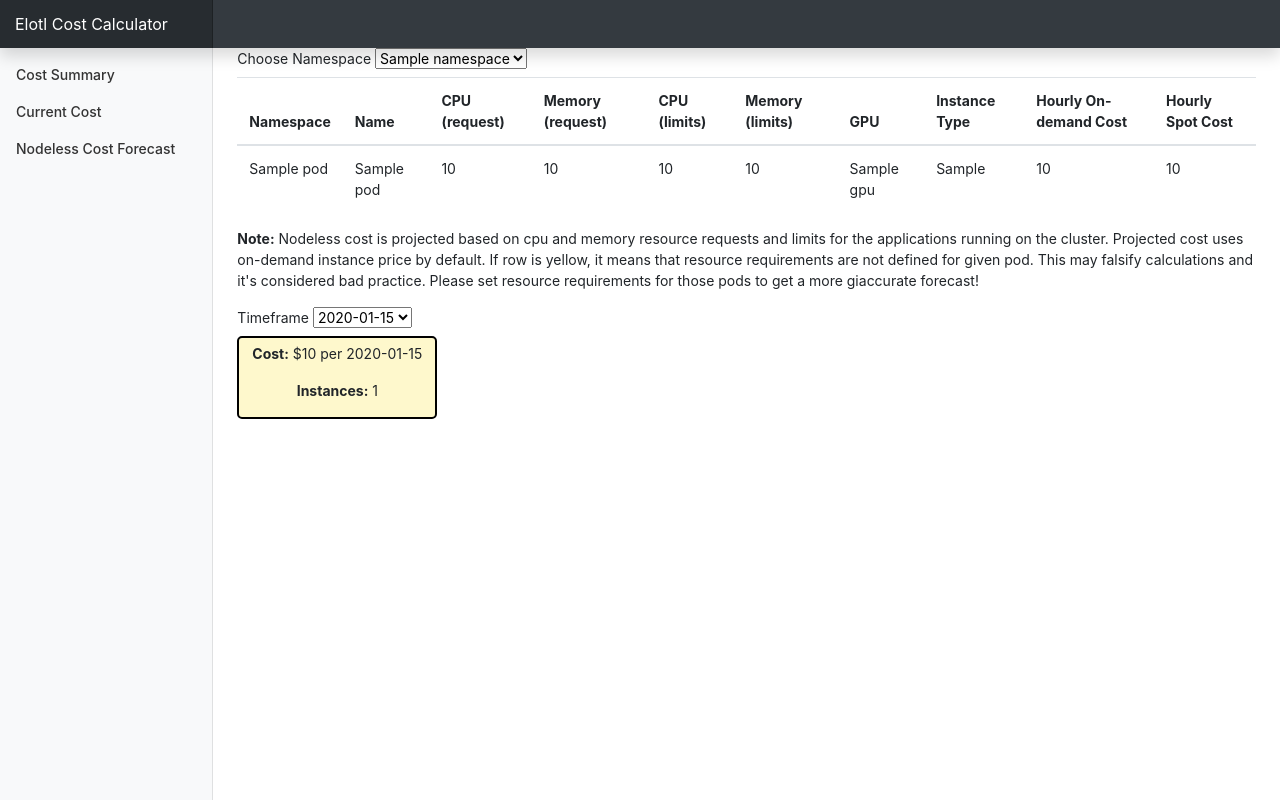
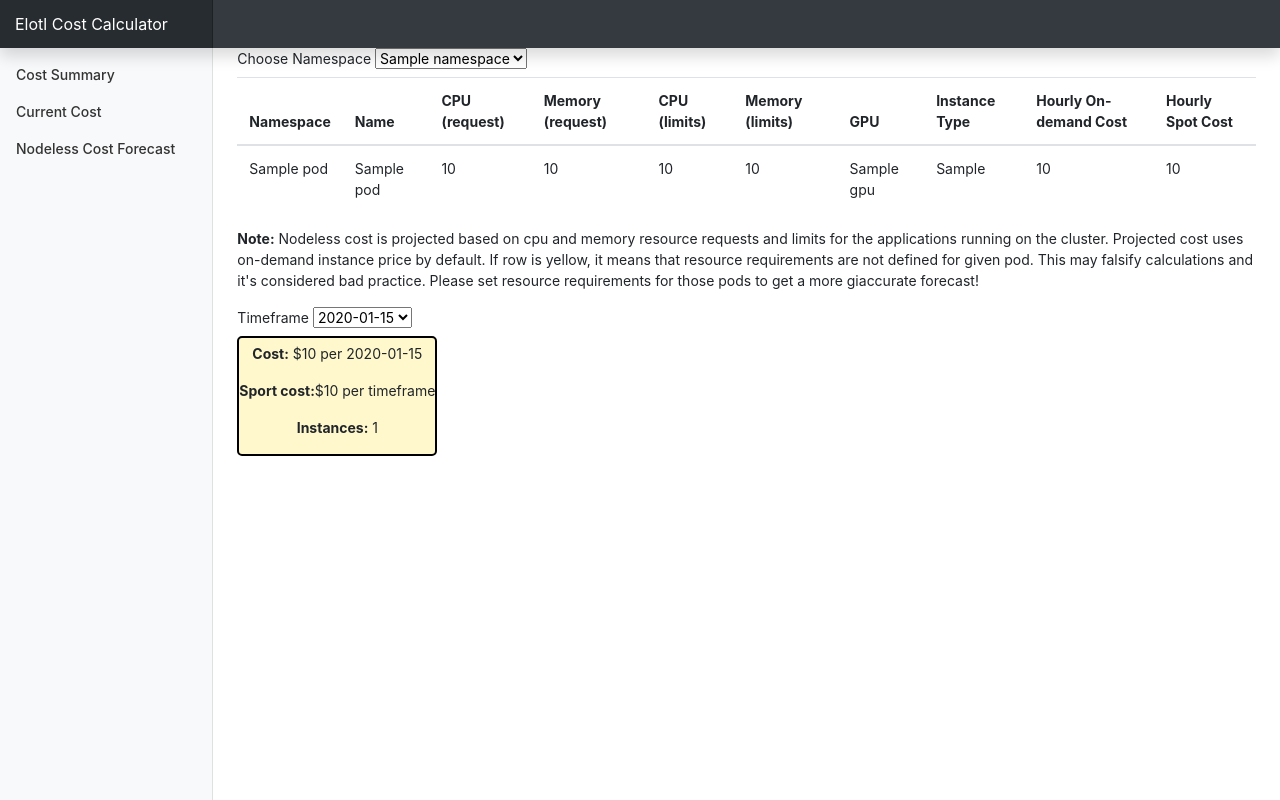
Before and after one commit to elotl/nodeless-cost-calculator, a Flask app: template cost_calculator/templates/cost_summary.html in a window 1280 px wide. Run offline with Flask 2, Linux system fonts and the light colour scheme; the template is opened without the code that fills it: most values are stand-ins (such as "Sample title", 1, 10 or a date in 2020); parts of the project's set-up code (start-up, migrations or seed data) failed here and were passed over; some libraries are stand-ins or nearby versions.

Commit message:
sum spot cost, display it in summaries and comparision

```diff
--- a/cost_calculator/app.py
+++ b/cost_calculator/app.py
@@ -215,7 +215,7 @@ class ClusterCost:
                 pod.no_resource_spec = True
         return pods
 
-    def get_total_nodeless_cost(self, namespace, num_hours, pod_name=''):
+    def get_total_nodeless_cost(self, namespace, num_hours, pod_name='', cost_field='cost'):
         if namespace == 'all':
             namespace = ''
         pod_list = self.get_nodeless_pods(namespace)
@@ -224,12 +224,14 @@ class ClusterCost:
                 if pod.name != pod_name:
                     continue
                 else:
-                    return round(pod.cost * num_hours, 3)
+                    cost = getattr(pod, cost_field)
+                    return round(cost * num_hours, 3)
         else:
             # get monthly cost for all pods in aggregate
             cost = 0.0
             for pod in pod_list:
-                cost += pod.cost
+                pod_cost = getattr(pod, cost_field)
+                cost += pod_cost
             return round(cost * num_hours, 3)
 
     def pod_costs(self, namespace):
@@ -307,6 +309,7 @@ def cost_summary():
             data['node_total_memory'] += node.memory
     for pod in pods:
         data['pod_cost'] += pod.cost
+        data['pod_spot_cost'] += pod.spot_price
         data['pod_total_cpu'] += max(pod.req_cpu, pod.lim_cpu)
         data['pod_total_memory'] += max(pod.req_memory, pod.lim_memory)
     if invalid_nodes:
@@ -315,12 +318,14 @@ def cost_summary():
                   ', '.join(invalid_nodes)))
     data['node_cost'] = round(data['node_cost'] * timeframe, 2)
     data['pod_cost'] = round(data['pod_cost'] * timeframe, 2)
+    data['pod_spot_cost'] = round(data['pod_spot_cost'] * timeframe, 2)
     data['node_count'] = len(nodes)
     data['pod_count'] = len(pods)
     data['savings'] = round(data['node_cost'] - data['pod_cost'], 2)
+    data['saving_for_spot'] = round(data['node_cost'] - data['pod_spot_cost'], 2)
     if data['node_cost'] != 0:
-        data['savings_percentage'] = round(
-            (data['savings'] / data['node_cost']) * 100, 2)
+        data['savings_percentage'] = round((data['savings'] / data['node_cost']) * 100, 2)
+        data['savings_spot_percentage'] = round((data['savings'] / data['node_cost']) * 100, 2)
     return flask.render_template('comparison.html', data=data)
 
 
@@ -393,7 +398,12 @@ def forcast_summary():
 
     print('namespace: ', namespace)
     data['cost'] = cluster_cost_calculator.get_total_nodeless_cost(
-        namespace, timeframe)
+        namespace, timeframe
+    )
+    data['spot_cost'] = cluster_cost_calculator.get_total_nodeless_cost(
+        namespace, timeframe, cost_field='spot_price'
+    )
+    data['spot_cost'] = cluster_cost_calculator.get_nodeless_pods(namespace, timeframe)
     data['pod_count'] = len(data['pods'])
 
     return flask.render_template('cost_summary.html', data=data)
--- a/cost_calculator/templates/comparison.html
+++ b/cost_calculator/templates/comparison.html
@@ -30,6 +30,7 @@
     <p class="savings-summary-header"><b>Forcasted {{ data.selected_timeframe }}ly savings</b></p>
     <span class="savings-summary-text">${{ data.savings }}</span>
     <p><b>You will save:</b> {{ data.savings_percentage }}%</p>
+    <p><b>Running on spot instances you will save:</b> {{ data.savings_spot_percentage }}%</p>
   </div>
 
   <table class="table savings-table">
@@ -37,11 +38,13 @@
       <tr>
         <th class="savings-table-header">Current Cost</th>
         <th class="savings-table-header">Projected Nodeless Cost</th>
+        <th class="savings-table-header">Projected Nodeless on spot Cost</th>
       </tr>
       <tbody>
         <tr>
           <td><b>Cost:</b> ${{ data.node_cost }}</td>
           <td><b>Cost:</b> ${{ data.pod_cost }}</td>
+          <td><b>Cost:</b> ${{ data.pod_spot_cost }}</td>
         </tr>
         <!-- <tr>
           <td><b>Instance Count:</b> {{ data.node_count }}</td>
--- a/cost_calculator/templates/cost_card.html
+++ b/cost_calculator/templates/cost_card.html
@@ -1,6 +1,7 @@
 {% block costcard %}
 <div class=cost-card>
   <p><strong>Cost:</strong> ${{ cost }} per {{ timeframe }}</p>
+  <p><strong>Sport cost:</strong>${{ spot_cost }} per timeframe</p>
   <p><strong>Instances:</strong> {{ num_pods }} </p>
 </div>
 {% endblock %}
--- a/cost_calculator/templates/cost_summary.html
+++ b/cost_calculator/templates/cost_summary.html
@@ -47,7 +47,7 @@
           <td>{{ pod.gpu }}</td>
           <td>{{ pod.instance_type }}</td>
           <td>{{ pod.cost }}</td>
-          <td>{{ pod.spot_cost }}</td>
+          <td>{{ pod.spot_price }}</td>
         </tr>
         {% endfor %}
       </tbody>
@@ -69,7 +69,7 @@
       {% endfor %}
     </select>
   </form>
-  {% with cost=data.cost, num_pods=data.pod_count, timeframe=data.selected_timeframe %}
+  {% with cost=data.cost, num_pods=data.pod_count, timeframe=data.selected_timeframe, spot_cost=data.spot_cost %}
     {% include 'cost_card.html' %}
   {% endwith %}
 </div>
```
